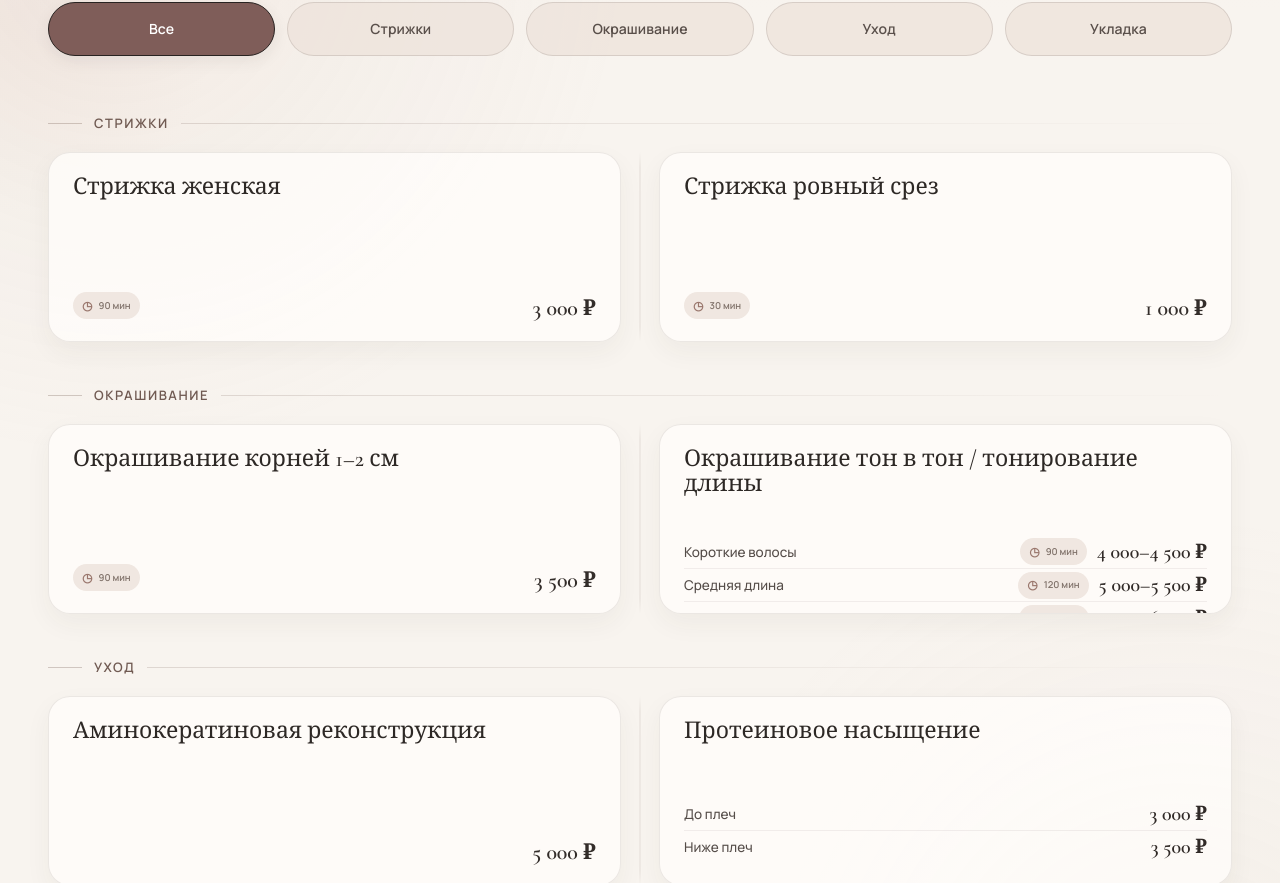
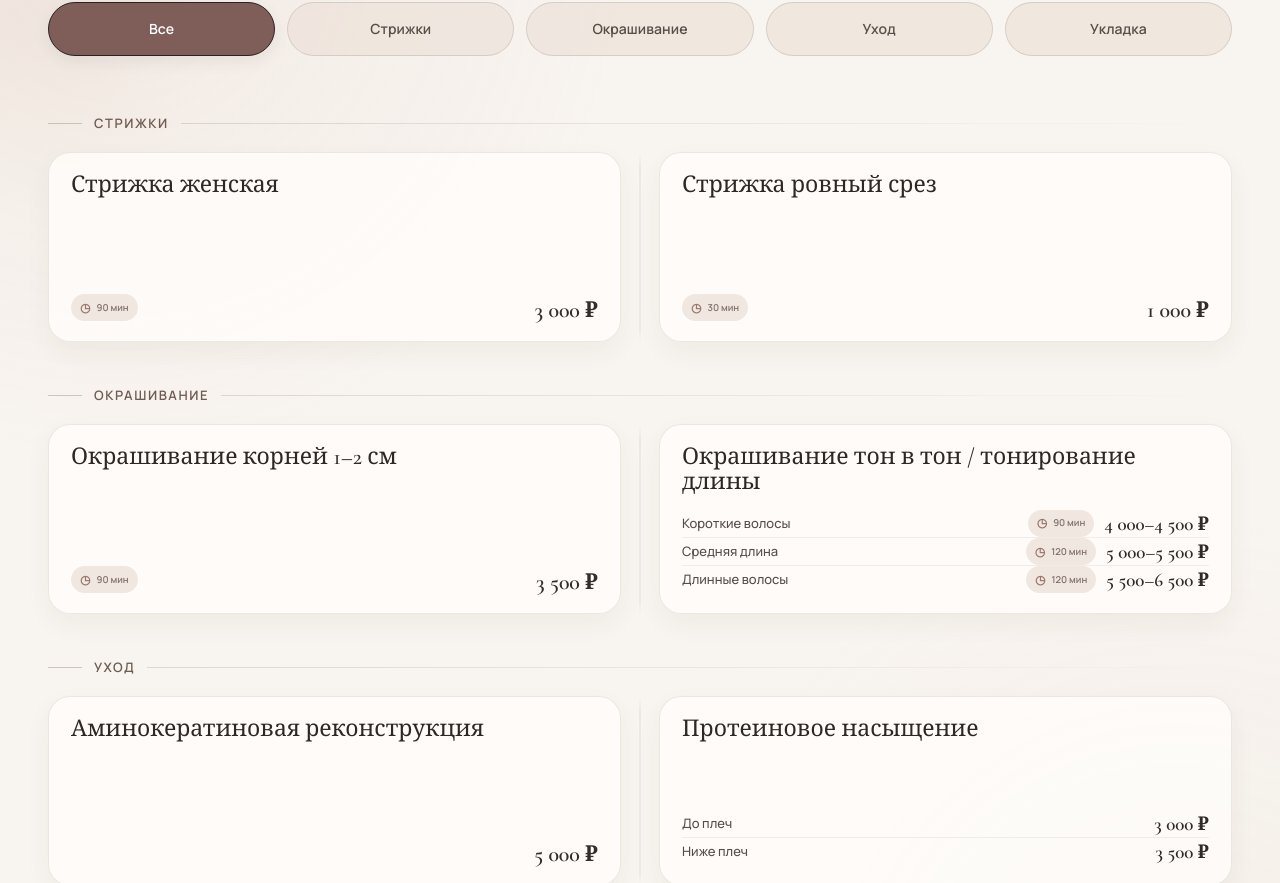
Before and after one commit to ichAEY/Shablon-Hair-Master, a Next.js app: page / in a window 1280 px wide. Shown: the part 2100-2983 px from the top of the page. Built offline with nearby package versions, Linux system fonts and the light colour scheme.

Commit message:
Fit desktop multi-price service cards

```diff
--- a/app/desktop-v2.css
+++ b/app/desktop-v2.css
@@ -2210,3 +2210,41 @@
     min-height: 190px !important;
   }
 }
+
+
+/* Desktop service-card fit guard 2026-09-18. */
+@media (min-width: 1024px) {
+  .dct-service-card {
+    padding: 20px 22px !important;
+  }
+
+  .dct-service-card.has-variants .dct-service-card-description {
+    min-height: 0 !important;
+    margin-top: 6px !important;
+  }
+
+  .dct-service-card.has-variants .dct-service-card-description.is-empty {
+    display: none !important;
+  }
+
+  .dct-service-card.has-variants .dct-service-card-description p {
+    -webkit-line-clamp: 1 !important;
+  }
+
+  .dct-service-card.has-variants.description-expanded .dct-service-card-description p {
+    display: block !important;
+    -webkit-line-clamp: initial !important;
+  }
+
+  .dct-service-card-variant {
+    min-height: 28px !important;
+  }
+
+  .dct-service-card-variant > span:first-child {
+    font-size: 13px !important;
+  }
+
+  .dct-service-card-variant-meta > b {
+    font-size: 19px !important;
+  }
+}
```
